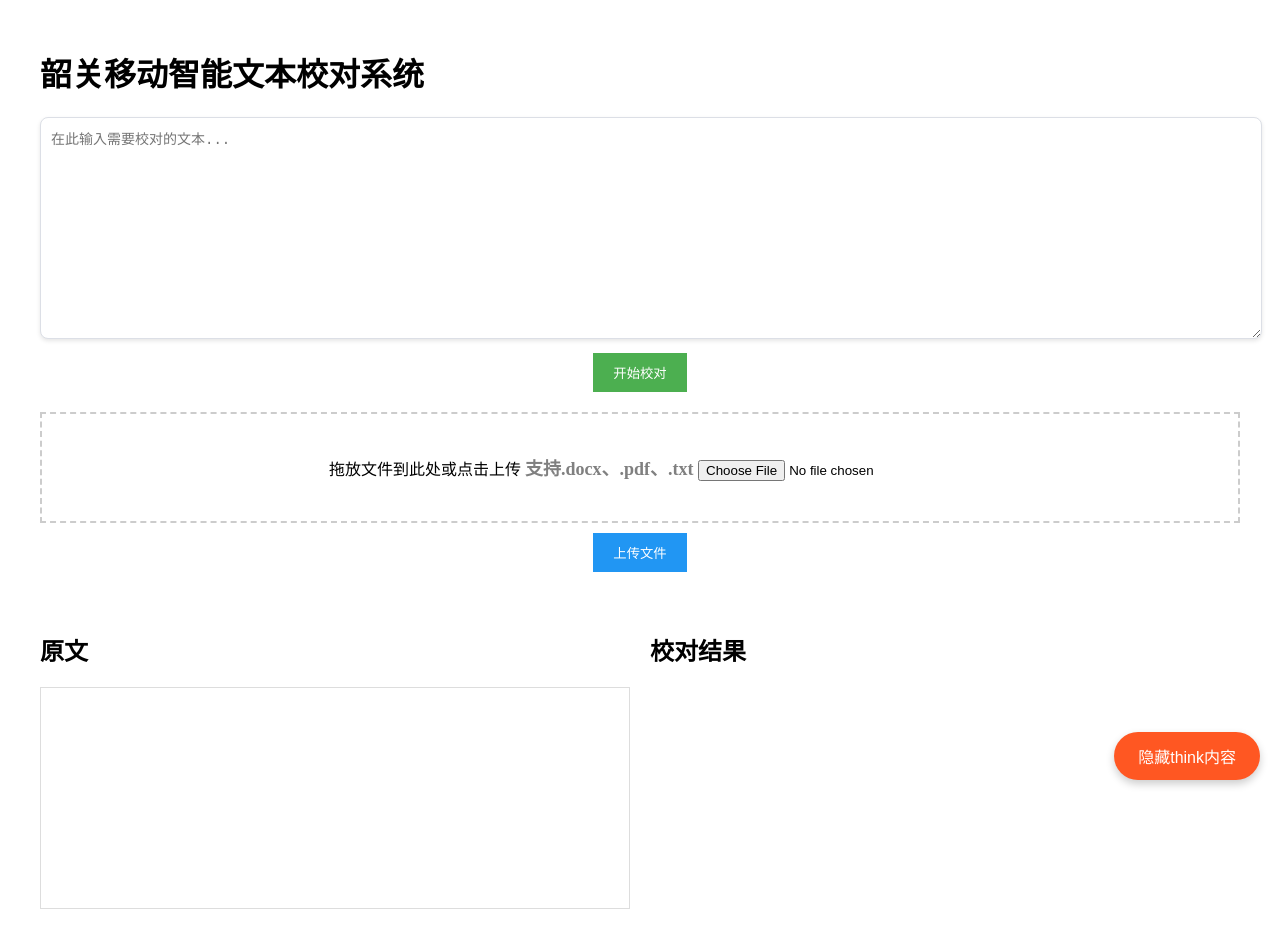
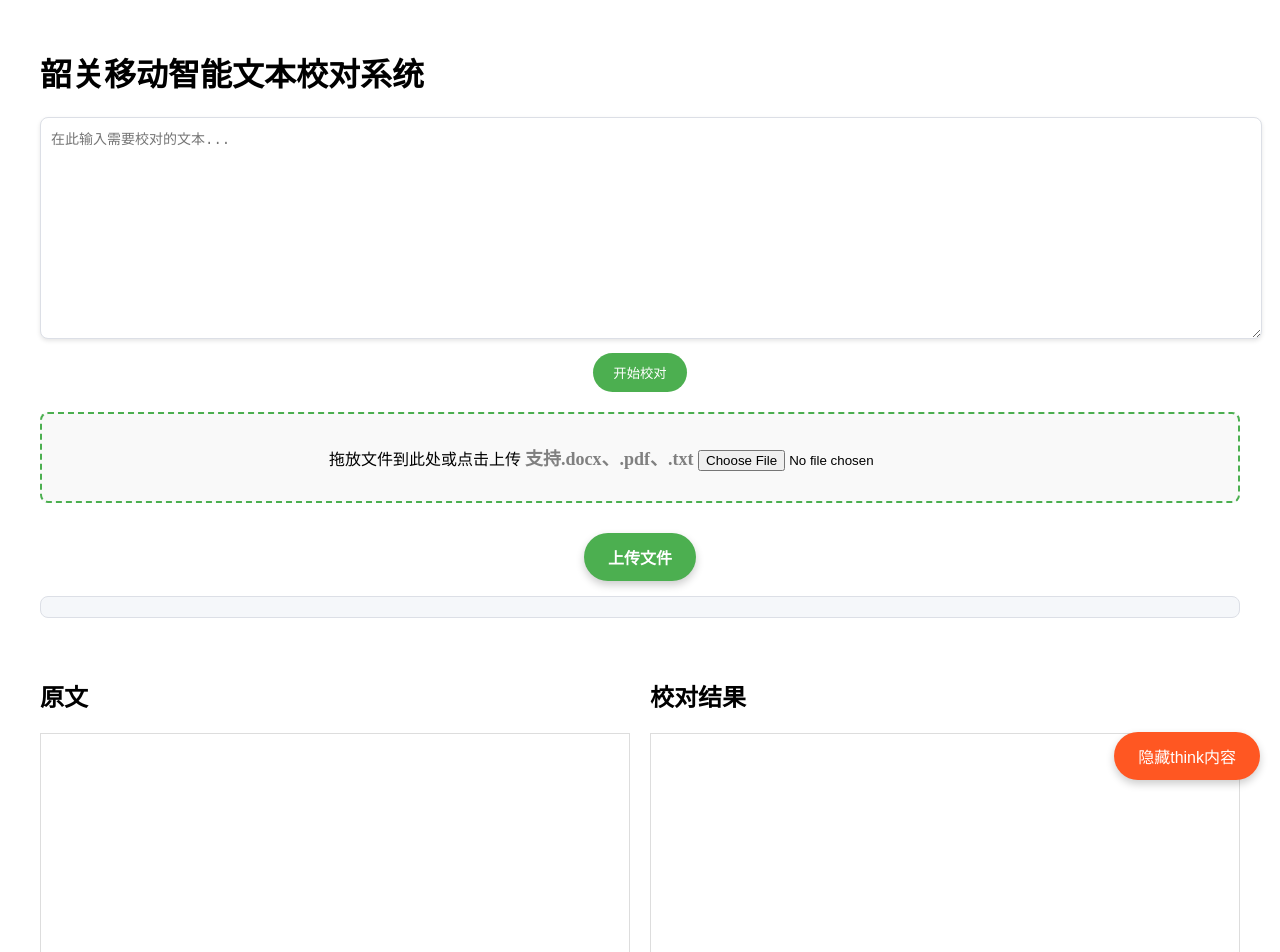
Before and after one commit to cz498072443/doc-jd, a Vue app: page / in a window 1280 px wide. Shown: the top 952 px of the page. Built offline with nearby package versions, Linux system fonts and the light colour scheme.

Commit message:
优化按钮

```diff
--- a/src/App.vue
+++ b/src/App.vue
@@ -25,14 +25,37 @@ const isLoading = ref(false)
 let taskId = ref('')
 
 const handleFileChange = (event) => {
-  uploadedFiles.value = Array.from(event.target.files)
+  const newFiles = Array.from(event.target.files)
+  // 避免重复添加相同的文件
+  newFiles.forEach(file => {
+    const isDuplicate = uploadedFiles.value.some(f => f.name === file.name && f.size === file.size && f.lastModified === file.lastModified)
+    if (!isDuplicate) {
+      uploadedFiles.value.push(file)
+    }
+  })
+  // 清空文件输入，以便可以重复选择同一个文件
+  if (fileInputRef.value) {
+    fileInputRef.value.value = ''
+  }
 }
 
 const handleDrop = (e) => {
   e.preventDefault()
   if (e.dataTransfer.files && e.dataTransfer.files.length > 0) {
-    uploadedFiles.value = Array.from(e.dataTransfer.files)
+    const newFiles = Array.from(e.dataTransfer.files)
+    // 避免重复添加相同的文件
+    newFiles.forEach(file => {
+      const isDuplicate = uploadedFiles.value.some(f => f.name === file.name && f.size === file.size && f.lastModified === file.lastModified)
+      if (!isDuplicate) {
+        uploadedFiles.value.push(file)
+      }
+    })
   }
+}
+
+// 添加删除文件的函数
+const removeFile = (index) => {
+  uploadedFiles.value.splice(index, 1)
 }
 
 const startProofreading = async () => {
@@ -60,7 +83,7 @@ const startProofreading = async () => {
       method: 'POST',
       headers: {
         'Content-Type': 'application/json',
-        'Authorization': 'Bearer app-cFshei9I0pUawcwjX61pmVKI'
+        'Authorization': 'Bearer app-I79udjMgAhKMqvIBdcBHpmqI'
       },
       body: JSON.stringify({
         query: inputText.value,
@@ -123,13 +146,15 @@ const handleFileUpload = async () => {
     });
     const data = await response.json();
     if (response.ok) {
-      inputText.value = data.content;
+      inputText.value = data.content || '';
       console.log('文件解析成功:', data.content);
+      // 文件上传成功，等待用户手动点击开始校对按钮
     } else {
       throw new Error(data.error || '文件解析失败');
     }
   } catch (error) {
     console.error('文件上传解析失败:', error);
+    alert('文件上传解析失败: ' + error.message);
   }
 }
 </script>
@@ -151,9 +176,14 @@ const handleFileUpload = async () => {
         <input ref="fileInputRef" type="file" class="hidden" @change="handleFileChange" accept=".doc,.docx,.pdf,.wps" />
       </div>
       <button @click="handleFileUpload" class="upload-btn">上传文件</button>
-      <ul class="file-list">
-        <li v-for="(file, index) in uploadedFiles" :key="index">{{ file.name }}</li>
-      </ul>
+      <div class="file-list-container">
+        <transition-group name="file-item" tag="div">
+          <div v-for="(file, index) in uploadedFiles" :key="file.name + file.size + file.lastModified" class="file-item">
+            <span class="file-name">{{ file.name }}</span>
+            <button @click="removeFile(index)" class="delete-btn">删除</button>
+          </div>
+        </transition-group>
+      </div>
     </div>
 
     <!-- 原文和校对结果展示区域 -->
@@ -168,7 +198,7 @@ const handleFileUpload = async () => {
       <div v-if="isLoading" class="loading-container">
         <div class="spinner"></div>
       </div>
-      <pre v-else-if="proofreadResults" class="result-output">{{ filteredProofreadResults }}</pre>
+      <pre class="result-output" style="color: #006400;">{{ filteredProofreadResults || '' }}</pre>
       </div>
     </div>
   </div>
@@ -188,6 +218,7 @@ const handleFileUpload = async () => {
 
 .upload-area {
   text-align: center;
+  margin-bottom: 20px;
 }
 
 .text-input {
@@ -217,6 +248,7 @@ const handleFileUpload = async () => {
   color: white;
   padding: 10px 20px;
   border: none;
+  border-radius: 25px;
   cursor: pointer;
   display: inline-block;
   transition: all 0.3s ease;
@@ -232,63 +264,106 @@ const handleFileUpload = async () => {
 }
 
 .upload-btn {
-  background-color: #2196F3;
+  background-color: #4CAF50;
   color: white;
-  padding: 10px 20px;
   border: none;
+  padding: 12px 24px;
+  margin-top: 15px;
+  border-radius: 25px;
   cursor: pointer;
-  display: inline-block;
+  font-size: 16px;
+  font-weight: bold;
+  box-shadow: 0 4px 8px rgba(0, 0, 0, 0.2);
   transition: all 0.3s ease;
 }
 
-.result-output {
-  font-size: 15px;
-  font-weight: bold;
-  font-family: 'Microsoft YaHei', sans-serif;
-  color:#006400;
-}
-
-
 .upload-btn:hover {
-  background-color: #0b7dda;
+  background-color: #45a049;
   transform: translateY(-2px);
+  box-shadow: 0 6px 12px rgba(0, 0, 0, 0.25);
 }
 
 .upload-btn:active {
   transform: translateY(0);
 }
 
-.upload-area {
-  margin-bottom: 20px;
+.file-list-container {
+  margin-top: 15px;
+  max-height: 200px;
+  overflow-y: auto;
+  padding: 10px;
+  border-radius: 8px;
+  border: 1px solid #dcdfe6;
+  background-color: #f5f7fa;
+}
+
+.file-item {
+  display: flex;
+  justify-content: space-between;
+  align-items: center;
+  padding: 10px;
+  margin-bottom: 8px;
+  background-color: white;
+  border-radius: 4px;
+  box-shadow: 0 2px 4px rgba(0, 0, 0, 0.05);
+  transition: all 0.2s ease;
+  animation: fadeIn 0.3s ease;
+}
+
+.file-item:hover {
+  box-shadow: 0 4px 8px rgba(0, 0, 0, 0.1);
+}
+
+.file-name {
+  flex: 1;
+  overflow: hidden;
+  text-overflow: ellipsis;
+  white-space: nowrap;
+  margin-right: 10px;
+}
+
+.delete-btn {
+  background-color: #ff4d4f;
+  color: white;
+  border: none;
+  padding: 5px 10px;
+  border-radius: 25px;
+  cursor: pointer;
+  transition: all 0.2s ease;
+}
+
+.delete-btn:hover {
+  background-color: #ff7875;
+}
+
+.delete-btn:active {
+  background-color: #ff1f1f;
 }
 
 .drop-zone {
-  border: 2px dashed #ccc;
-  padding: 40px;
+  border: 2px dashed #4CAF50;
+  padding: 30px 20px;
+  margin-bottom: 15px;
+  cursor: pointer;
+  border-radius: 8px;
+  background-color: #f9f9f9;
+  transition: all 0.3s ease;
   text-align: center;
-  margin-bottom: 10px;
-  cursor: pointer;
 }
 
-.upload-btn {
-  background-color: #2196F3;
-  color: white;
-  padding: 10px 20px;
-  border: none;
-  cursor: pointer;
+.drop-zone:hover {
+  border-color: #45a049;
+  background-color: #f0f8f0;
 }
 
-.file-list {
-  list-style-type: none;
-  padding: 0;
+.drop-zone:active {
+  border-color: #3d8b40;
 }
 
 .result-container {
   display: flex;
   gap: 20px;
 }
-
-
 
 .think-toggle-btn {
   position: fixed;
@@ -318,16 +393,20 @@ const handleFileUpload = async () => {
 .result-area {
   flex: 1;
   min-width: 0;
+  margin-top: 20px;
 }
 
 .result-output {
+  font-size: 15px;
+  font-weight: bold;
+  font-family: 'Microsoft YaHei', sans-serif;
+  color: #006400;
   white-space: pre-wrap;
   word-wrap: break-word;
   min-height: 200px;
-}
-
-.result-area {
-  margin-top: 20px;
+  border: 1px solid #ddd;
+  padding: 10px;
+  margin-bottom: 10px;
 }
 
 .result-item {
@@ -357,11 +436,17 @@ const handleFileUpload = async () => {
   100% { transform: rotate(360deg); }
 }
 
-.result-output {
-  border: 1px solid #ddd;
-  padding: 10px;
-  margin-bottom: 10px;
-  white-space: pre-wrap;
-  word-wrap: break-word;
+@keyframes fadeIn {
+  from { opacity: 0; transform: translateY(-10px); }
+  to { opacity: 1; transform: translateY(0); }
+}
+
+@keyframes fadeOut {
+  from { opacity: 1; transform: translateY(0); }
+  to { opacity: 0; transform: translateY(-10px); }
+}
+
+.file-item-leave {
+  animation: fadeOut 0.3s ease;
 }
 </style>
```
